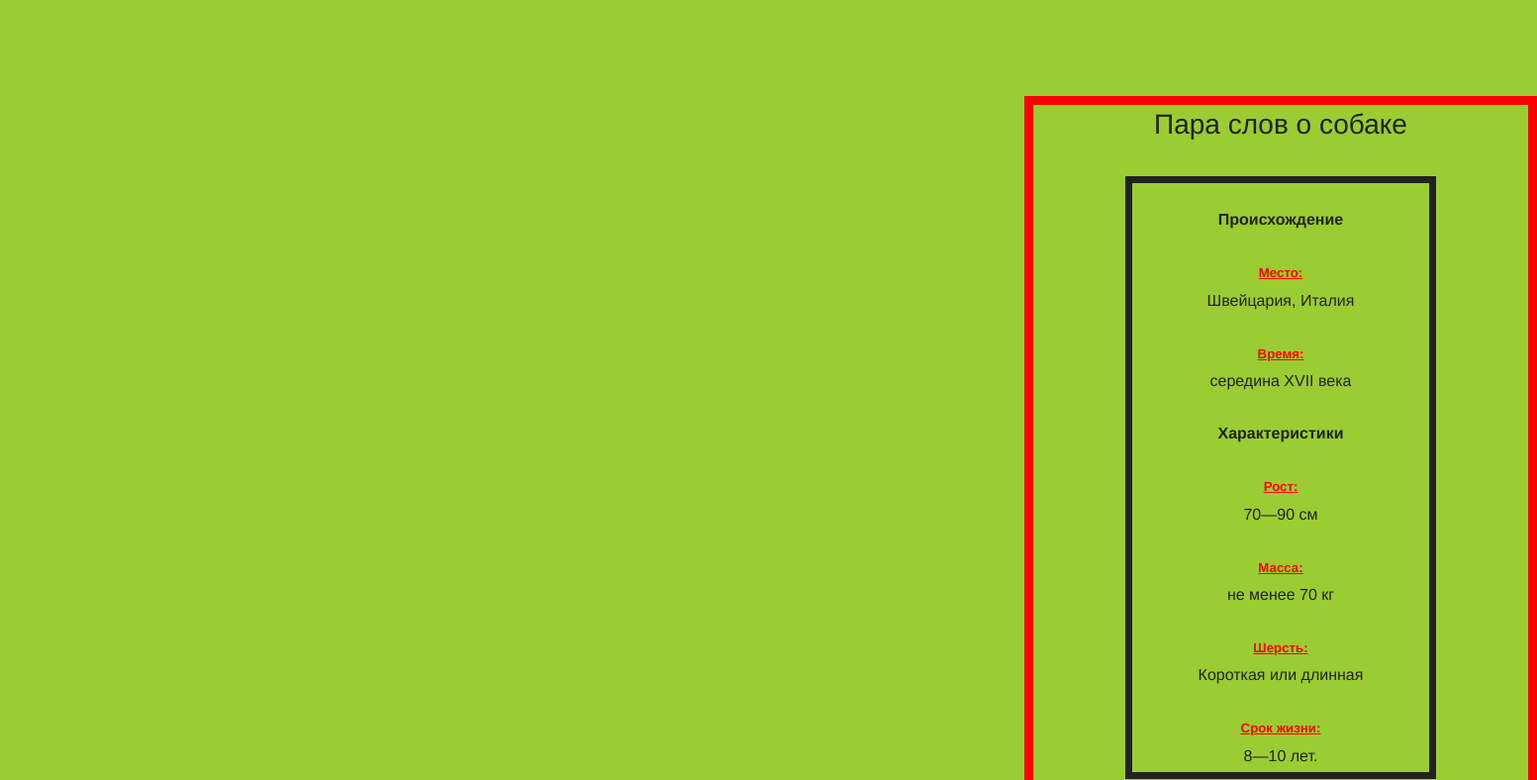
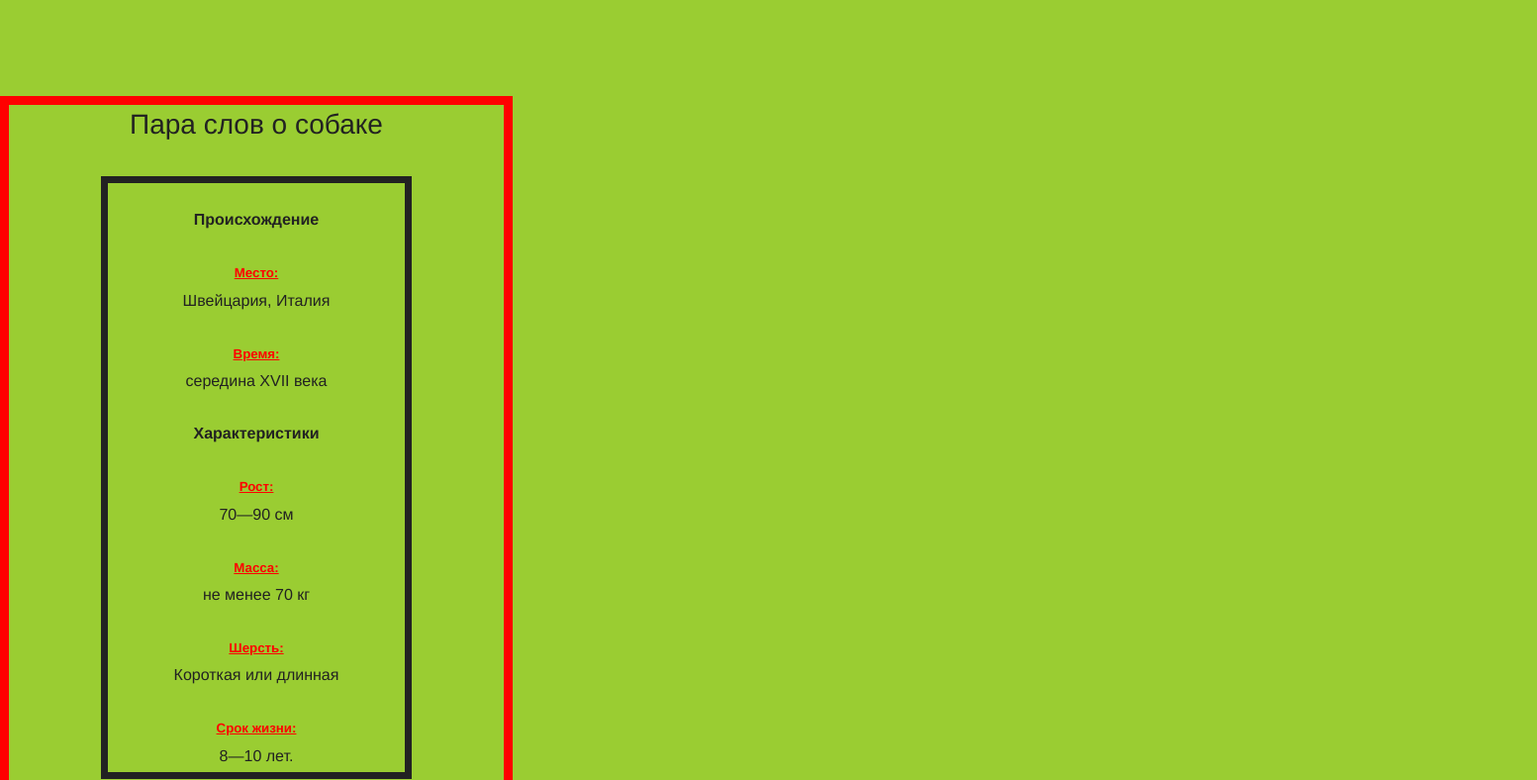
Before and after one commit to Error0990/oioioioioiooiooi, a plain HTML site: page index.html in a window 1280 px wide. Shown: the part 631-1419 px from the top of the page at 99% size, 1553 px wide, since content can reach past the window. Drawn offline with Linux system fonts and the light colour scheme.

Commit message:
Add files via upload

```diff
--- a/style.css
+++ b/style.css
@@ -254,7 +254,6 @@ ul{
 section{
   border: 9px solid red;
   width: 500px;
-  margin-left: 1035px;
 }
 
 
```
